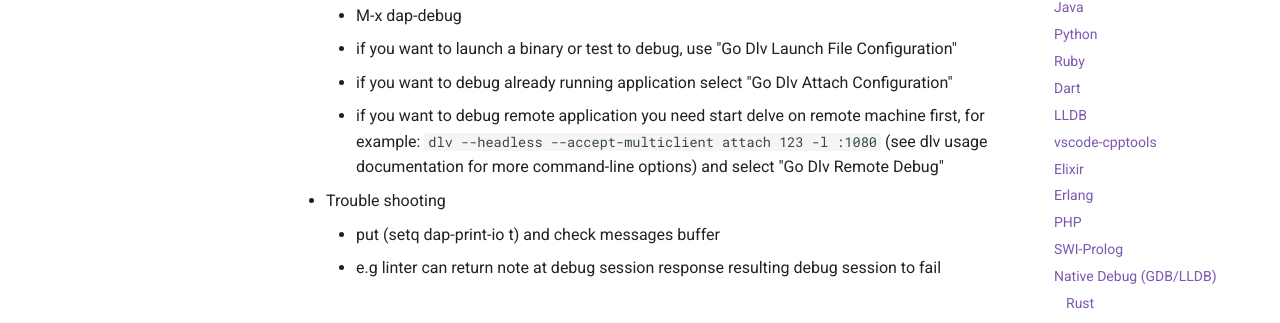
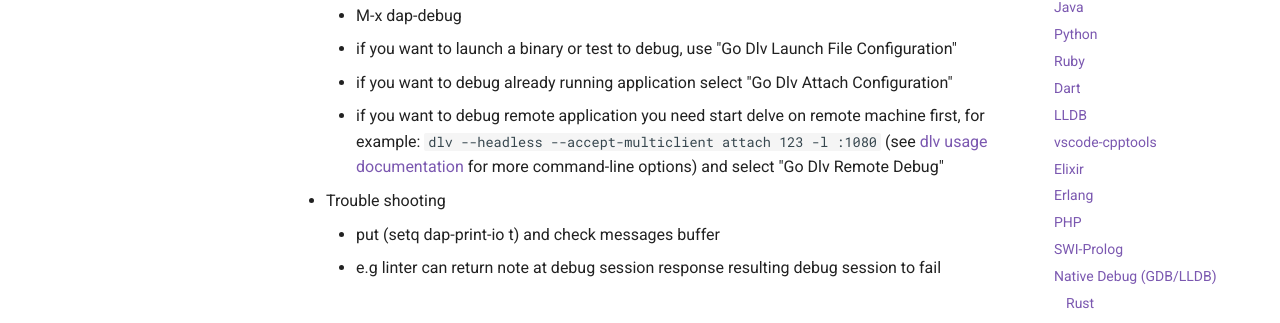
Before and after one commit to emacs-lsp/dap-mode, an MkDocs documentation site: the page built from docs/page/configuration.md, in a window 1280 px wide and 900 px high, scrolled down 6196 px. Shown: the part 128-451 px from the top of the window. Built offline with MkDocs 1.6.1 and Material for MkDocs 9.7.7, drawn with Linux system fonts in a browser that asks for light colours; comment, search, counter and statistics services are not loaded; part of the change alters nothing that is shown.

```diff
--- a/docs/page/configuration.md
+++ b/docs/page/configuration.md
@@ -314,9 +314,9 @@ To fully support rust and pretty printing of strings when debugging, remember to
             "Go Dlv Attach Configuration"
           - if you want to debug remote application you need start
             delve on remote machine first, for example: `dlv --headless
-            --accept-multiclient attach 123 -l :1080` (see dlv usage
-            documentation for more command-line options) and select
-            "Go Dlv Remote Debug"
+            --accept-multiclient attach 123 -l :1080` (see [dlv usage
+            documentation](https://github.com/go-delve/delve/tree/master/Documentation/usage#using-delve)
+            for more command-line options) and select "Go Dlv Remote Debug"
 
     2.  Trouble shooting
 
```
Also changed, not shown: 1 other file.
